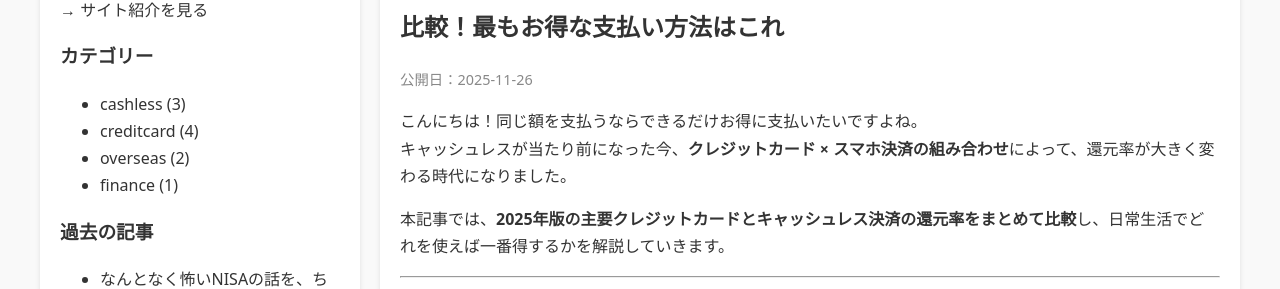
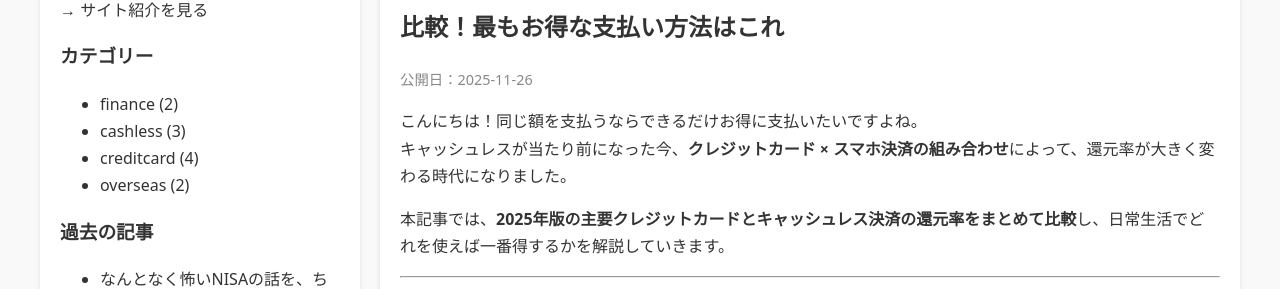
Before and after one commit to bujutu/bujutu.github.io, a Jekyll site: the page built from _posts/2025-11-26-01.md, in a window 1280 px wide and 900 px high. Shown: the part 167-456 px from the top of the window. Built offline with Jekyll 4.4.1, drawn with Linux system fonts in a browser that asks for light colours; part of the change alters nothing that is shown.

```diff
--- a/_posts/2025-11-26-01.md
+++ b/_posts/2025-11-26-01.md
@@ -1,6 +1,17 @@
 ---
 layout: post
 title: 【2025年最新版】キャッシュレス決済＆クレジットカードの還元率を徹底比較！最もお得な支払い方法はこれ
+categories:
+  - finance
+tags:
+  - お金の基礎知識
+  - 金融リテラシー
+  - 家計管理
+  - 貯金
+  - 支出管理
+  - 将来設計
+  - 初心者向け
+  - お金の考え方
 ---
 こんにちは！同じ額を支払うならできるだけお得に支払いたいですよね。
 キャッシュレスが当たり前になった今、**クレジットカード × スマホ決済の組み合わせ**によって、還元率が大きく変わる時代になりました。
```
